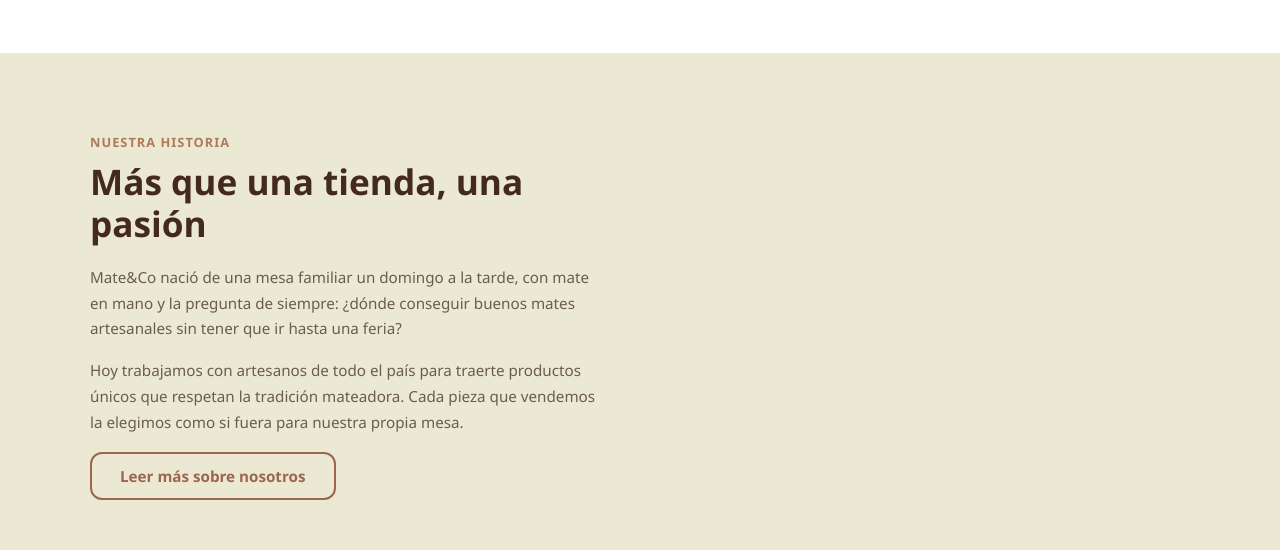
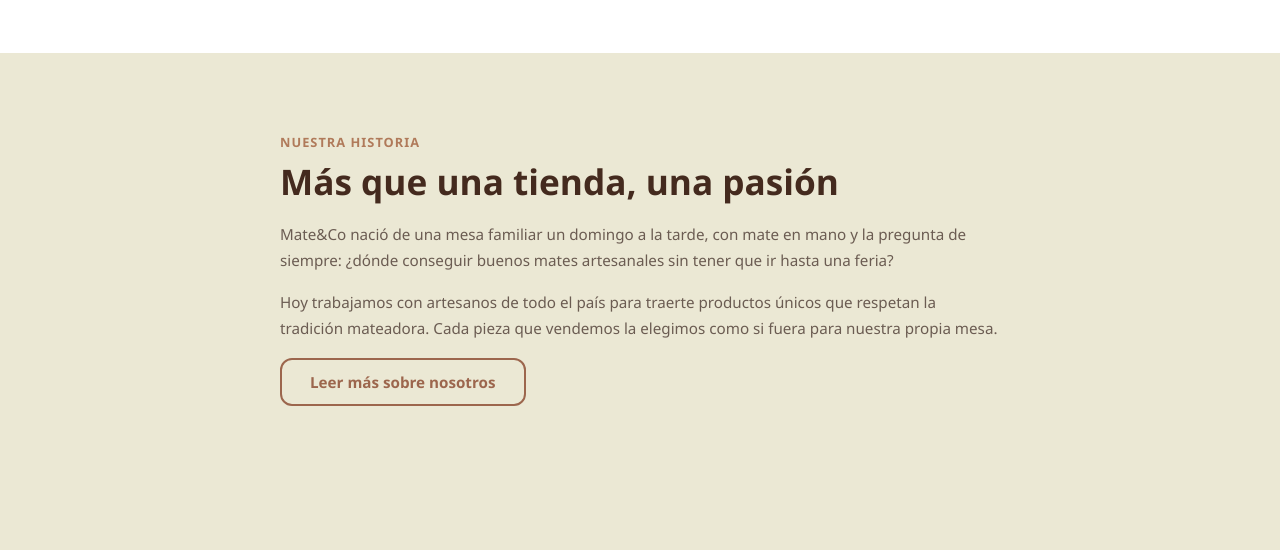
Before and after one commit to Maturojo/carritodecompras, a React (Vite) app: page / in a window 1280 px wide. Shown: the part 1140-1690 px from the top of the page. Built offline with nearby package versions, Linux system fonts and the light colour scheme; no server answers.

Commit message:
Fix seccion about: layout columna unica centrada sin espacio vacio

```diff
--- a/src/index.css
+++ b/src/index.css
@@ -711,12 +711,8 @@
   padding: 5rem 1.5rem;
 }
 .about-inner {
-  max-width: 1100px;
+  max-width: 720px;
   margin: 0 auto;
-  display: grid;
-  grid-template-columns: 1fr 1fr;
-  gap: 4rem;
-  align-items: center;
 }
 .section-pretitle {
   display: block;
```
